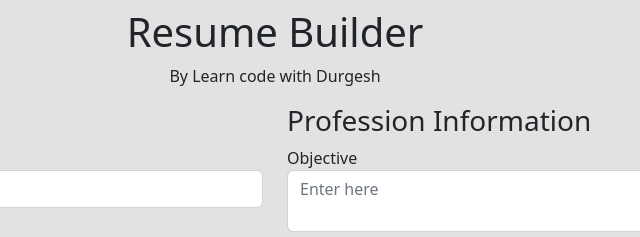
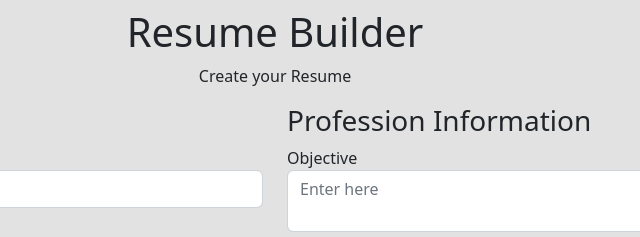
Before and after one commit to Madhu-35/Resume-Builder, a plain HTML site: page index.html in a window 1280 px wide. Shown: the top 237 px of the page, 365-1005 px from the left. Drawn offline with nearby package versions, Linux system fonts and the light colour scheme.

Commit message:
Update index.html

```diff
--- a/index.html
+++ b/index.html
@@ -17,7 +17,7 @@
     <div class="container" id="cv-form">
 
         <h1 class="text-center my-2">Resume Builder</h1>
-        <p class="text-center">By Learn code with Durgesh</p>
+        <p class="text-center">Create your Resume</p>
 
         <div class="row">
 
```
